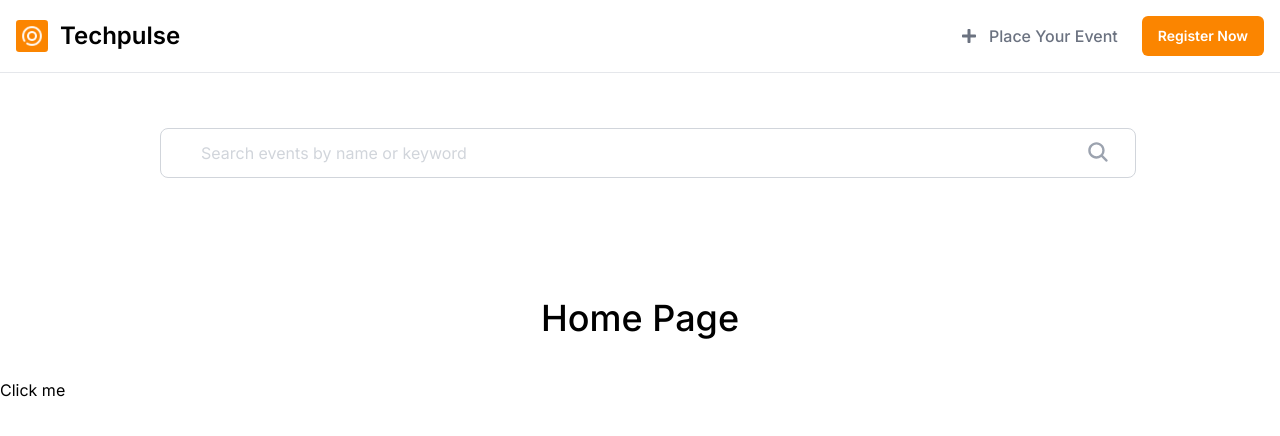
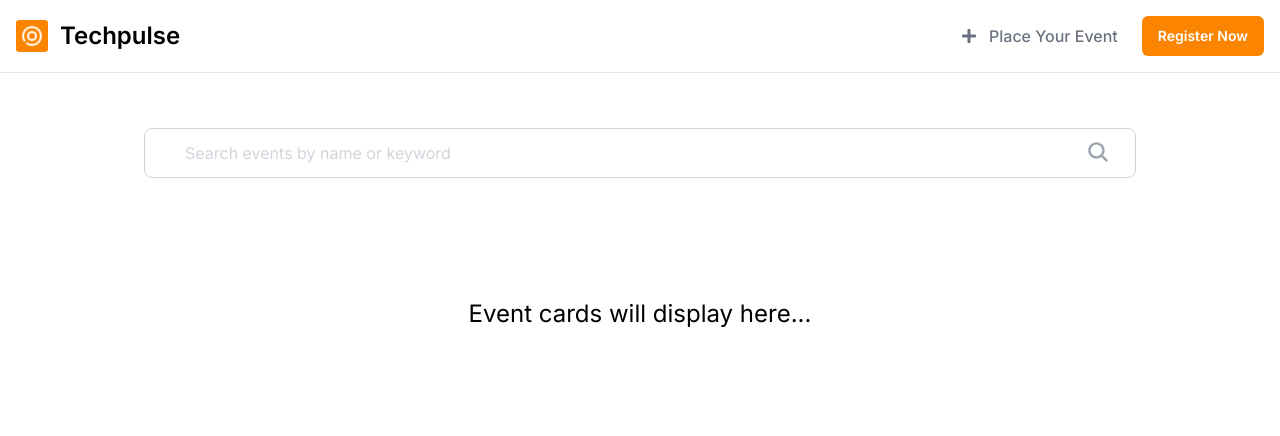
Before and after one commit to TechPulseLK/TechPulse-Platform, a Next.js app in the folder Frontend/: page / in a window 1280 px wide. Shown: the top 436 px of the page. Built offline with nearby package versions, Linux system fonts and the light colour scheme.

Commit message:
minor changes

```diff
--- a/Frontend/app/components/ProductCard.tsx
+++ b/Frontend/app/components/ProductCard.tsx
@@ -4,7 +4,7 @@ import React from 'react'
 const ProductCard = () => {
   return (
     <div>
-        <button onClick={() => console.log("click")}>Click me</button>
+        <button onClick={() => console.log("click")}></button>
     </div>
   )
 }
--- a/Frontend/app/page.tsx
+++ b/Frontend/app/page.tsx
@@ -7,7 +7,7 @@ export default function Home() {
    <div>
     <Navbar/>
     <Searchbar></Searchbar>
-    <h1 className="text-4xl mt-20 font-medium text-center p-10">Home Page</h1>
+    <h1 className="text-2xl mt-20 font-base text-center p-10">Event cards will display here...</h1>
     <ProductCard></ProductCard>
    </div>
   )
--- a/Frontend/app/searchbar.tsx
+++ b/Frontend/app/searchbar.tsx
@@ -5,7 +5,7 @@ const Searchbar = () => {
   return (
     <div>
 
-    <form className='mt-32 ml-40 mr-36'>
+    <form className='mt-32 mx-36'>
         <label htmlFor="default-search" className="mb-2 text-sm font-medium text-gray-900 sr-only ">Search</label>
         <div className="relative">
             <input type="text" id="default-search" className="block w-full p-3 ps-10 text-base text-gray-500 border border-gray-300 rounded-lg placeholder:text-gray-300 placeholder:text-base bg-white" placeholder="Search events by name or keyword" required/>
```
